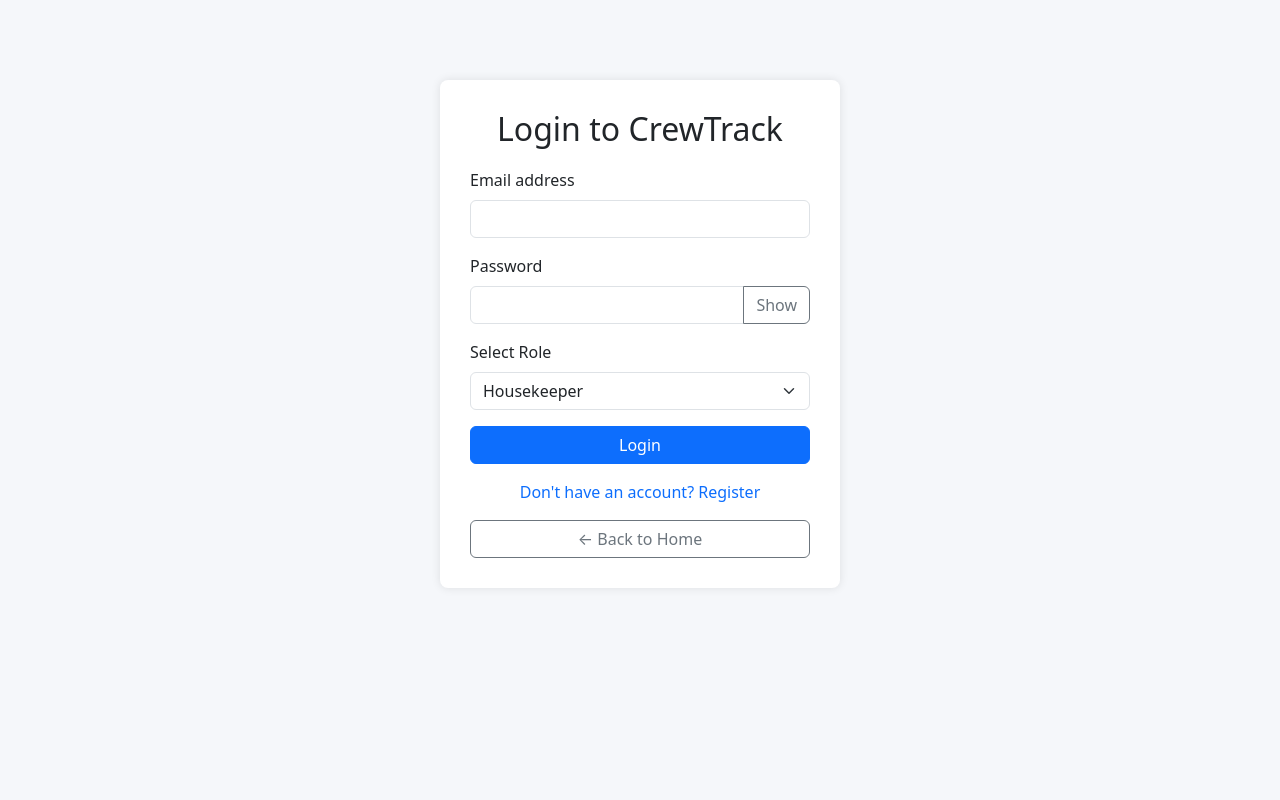
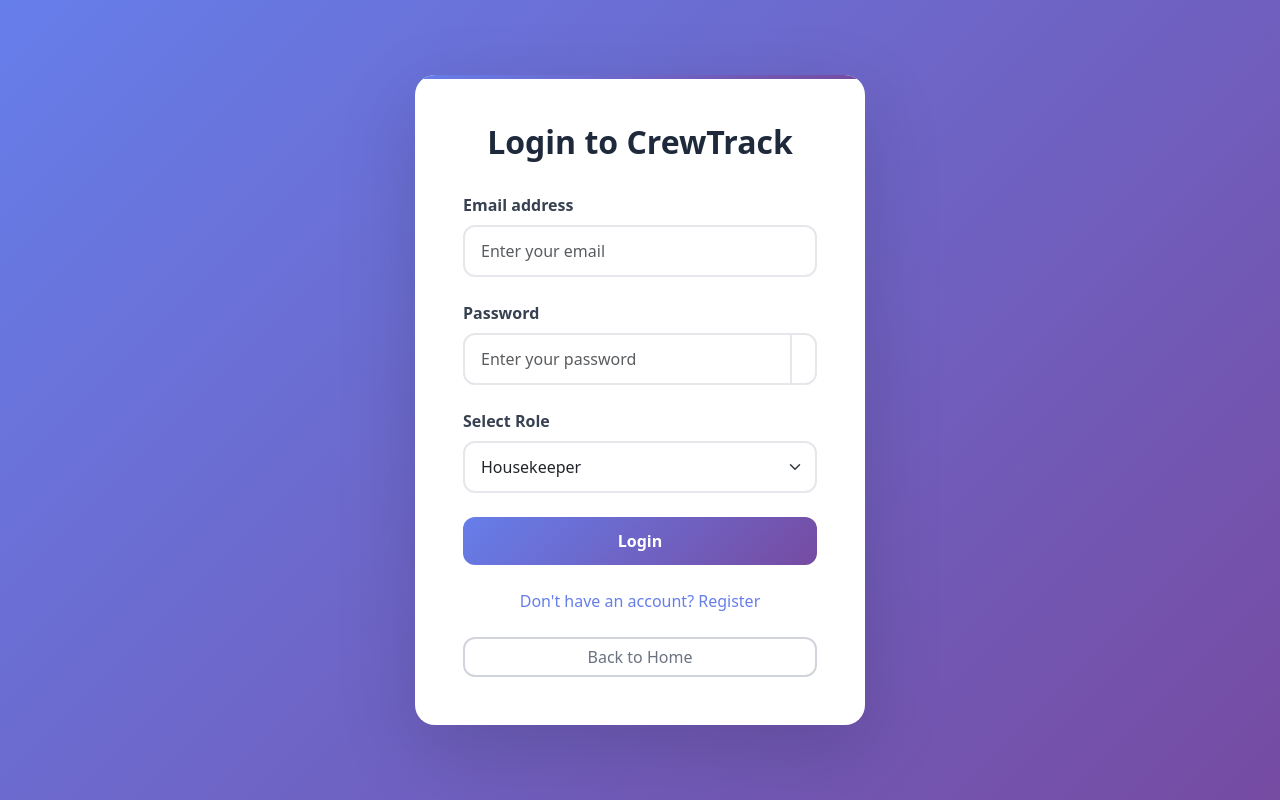
Before and after one commit to D0nell/crewtrack-system, a plain HTML site: page login.html in a window 1280 px wide. Drawn offline with nearby package versions, Linux system fonts and the light colour scheme.

Commit message:
styled the login page

```diff
--- a/login.html
+++ b/login.html
@@ -9,114 +9,96 @@
     rel="stylesheet"
   />
    <style>
-    body {
-      background-color: #f5f7fa;
-    }
-    .login-box {
-      max-width: 400px;
-      margin: 80px auto;
-      padding: 30px;
-      background: white;
-      border-radius: 8px;
-      box-shadow: 0 0 10px rgba(0,0,0,0.1);
-    }
-    .login-box h2 {
-      margin-bottom: 20px;
-      text-align: center;
-    }
-    .form-footer {
-      display: flex;
-      justify-content: space-between;
-      align-items: center;
-      margin-top: 10px;
-    }
+    body { background: linear-gradient(135deg, #667eea, #764ba2); font-family: system-ui; min-height: 100vh; margin: 0; display: flex; align-items: center; justify-content: center; }
+    .login-container { max-width: 450px; width: 100%; margin: 2rem; }
+    .login-box { background: white; border-radius: 20px; padding: 3rem; box-shadow: 0 25px 80px rgba(0, 0, 0, 0.15); position: relative; overflow: hidden; }
+    .login-box::before { content: ''; position: absolute; top: 0; left: 0; right: 0; height: 4px; background: linear-gradient(135deg, #667eea, #764ba2); }
+    .login-box h2 { font-weight: 700; font-size: 2rem; color: #1e293b; margin-bottom: 2rem; text-align: center; }
+    .form-label { font-weight: 600; color: #374151; margin-bottom: 0.5rem; }
+    .form-control, .form-select { border: 2px solid #e5e7eb; border-radius: 12px; padding: 0.75rem 1rem; font-size: 1rem; transition: all 0.3s ease; }
+    .form-control:focus, .form-select:focus { border-color: #667eea; box-shadow: 0 0 0 0.2rem rgba(102, 126, 234, 0.25); }
+    .input-group .btn { border: 2px solid #e5e7eb; border-left: none; border-radius: 0 12px 12px 0; }
+    .btn-primary { background: linear-gradient(135deg, #667eea, #764ba2); border: none; padding: 0.75rem 1.5rem; border-radius: 12px; font-weight: 600; font-size: 1rem; transition: all 0.3s ease; }
+    .btn-primary:hover { transform: translateY(-2px); box-shadow: 0 8px 20px rgba(0, 0, 0, 0.2); background: linear-gradient(135deg, #5a6fd8, #6b4190); }
+    .btn-outline-secondary { border: 2px solid #d1d5db; color: #6b7280; border-radius: 12px; font-weight: 500; transition: all 0.3s ease; }
+    .btn-outline-secondary:hover { background: #f3f4f6; border-color: #9ca3af; color: #374151; }
+    .text-decoration-none { color: #667eea; font-weight: 500; transition: all 0.3s ease; }
+    .text-decoration-none:hover { color: #5a6fd8; text-decoration: underline !important; }
+    .toast { border-radius: 12px; }
+    .mb-3 { margin-bottom: 1.5rem !important; }
+    .mt-3 { margin-top: 1.5rem !important; }
+    @media (max-width: 576px) { .login-box { padding: 2rem; margin: 1rem; } .login-box h2 { font-size: 1.75rem; } }
   </style>
 </head>
 <body>
-
-  <!-- Toast Placeholder (not used currently, but kept for future use) -->
   <div class="position-fixed top-0 end-0 p-3" style="z-index: 1055">
     <div id="loginToast" class="toast align-items-center text-white bg-danger border-0" role="alert">
       <div class="d-flex">
-        <div class="toast-body">
-          Invalid login credentials. Please try again.
-        </div>
+        <div class="toast-body">Invalid login credentials. Please try again.</div>
         <button type="button" class="btn-close btn-close-white me-2 m-auto" data-bs-dismiss="toast"></button>
       </div>
     </div>
   </div>
-
-  <!-- Login Form -->
+  <div class="login-container">
     <div class="login-box">
-    <h2>Login to CrewTrack</h2>
+      <h2><i class="bi bi-shield-lock" style="color: #667eea;"></i> Login to CrewTrack</h2>
       <form id="loginForm">
         <div class="mb-3">
-        <label for="email" class="form-label">Email address</label>
-        <input type="email" name="email" class="form-control" id="email" required />
+          <label for="email" class="form-label"><i class="bi bi-envelope"></i> Email address</label>
+          <input type="email" name="email" class="form-control" id="email" placeholder="Enter your email" required>
         </div>
-
         <div class="mb-3">
-        <label for="password" class="form-label">Password</label>
+          <label for="password" class="form-label"><i class="bi bi-lock"></i> Password</label>
           <div class="input-group">
-          <input type="password" name="password" class="form-control" id="password" required />
-          <button type="button" class="btn btn-outline-secondary" onclick="togglePassword()">Show</button>
+            <input type="password" name="password" class="form-control" id="password" placeholder="Enter your password" required>
+            <button type="button" class="btn btn-outline-secondary" onclick="togglePassword()">
+              <i class="bi bi-eye" id="toggleIcon"></i>
+            </button>
           </div>
         </div>
-
         <div class="mb-3">
-        <label for="role" class="form-label">Select Role</label>
+          <label for="role" class="form-label"><i class="bi bi-person-badge"></i> Select Role</label>
           <select name="role" class="form-select" required>
             <option value="housekeeper">Housekeeper</option>
             <option value="supervisor">Supervisor</option>
             <option value="manager">House Manager</option>
           </select>
         </div>
-
-      <button type="submit" class="btn btn-primary w-100">Login</button>
-
+        <button type="submit" class="btn btn-primary w-100"><i class="bi bi-box-arrow-in-right"></i> Login</button>
         <div class="text-center mt-3">
           <a href="register.html" class="text-decoration-none">Don't have an account? Register</a>
         </div>
-
+        <div class="text-center mt-3">
+          <a href="index.html" class="btn btn-outline-secondary w-100"><i class="bi bi-arrow-left"></i> Back to Home</a>
+        </div>
       </form>
-
-    <!-- Back to Home link -->
-    <div class="text-center mt-3">
-      <a href="index.html" class="btn btn-outline-secondary w-100">&larr; Back to Home</a>
     </div>
   </div>
-
-  <!-- Bootstrap & JS -->
   <script src="https://cdn.jsdelivr.net/npm/bootstrap@5.3.0/dist/js/bootstrap.bundle.min.js"></script>
-
   <script>
     function togglePassword() {
       const input = document.getElementById("password");
-      const btn = input.nextElementSibling;
+      const icon = document.getElementById("toggleIcon");
       if (input.type === "password") {
         input.type = "text";
-        btn.innerText = "Hide";
+        icon.className = "bi bi-eye-slash";
       } else {
         input.type = "password";
-        btn.innerText = "Show";
+        icon.className = "bi bi-eye";
       }
     }
-
     document.getElementById("loginForm").addEventListener("submit", async function (e) {
       e.preventDefault();
-
       const email = document.getElementById("email").value;
       const password = document.getElementById("password").value;
       const role = document.querySelector("select[name='role']").value;
-
+      try {
         const res = await fetch("http://localhost:5000/api/login", {
           method: "POST",
           headers: { "Content-Type": "application/json" },
           body: JSON.stringify({ email, password, role }),
         });
-
         const data = await res.json();
-
         if (res.ok) {
           alert("Login successful! Redirecting to dashboard...");
           if (data.user.role === "housekeeper") {
@@ -129,6 +111,9 @@
         } else {
           alert("Login failed: " + data.error);
         }
+      } catch (error) {
+        alert("Network error. Please try again.");
+      }
     });
   </script>
 </body>
```
Lines whose indentation alone changed are shown as unchanged.
